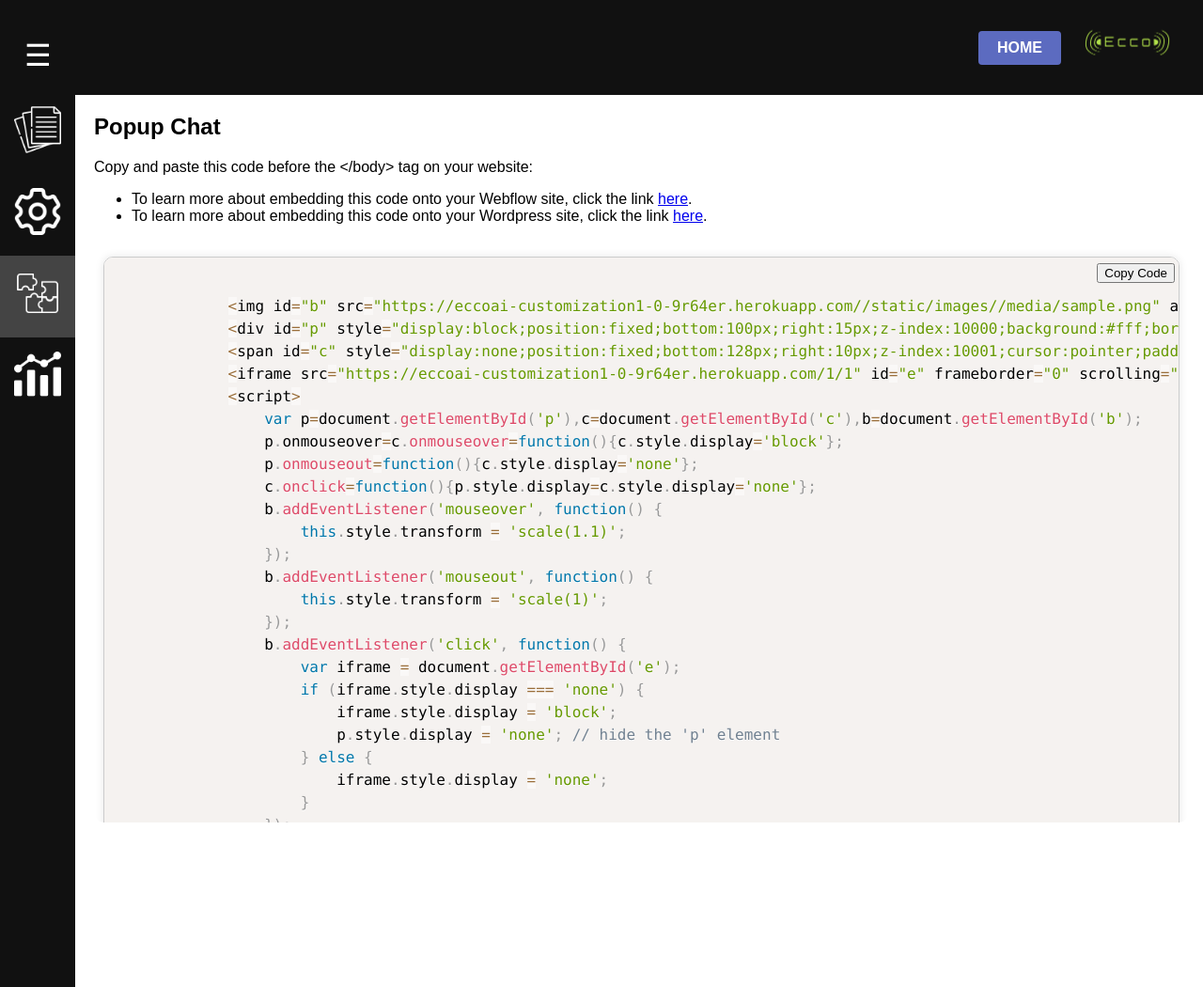
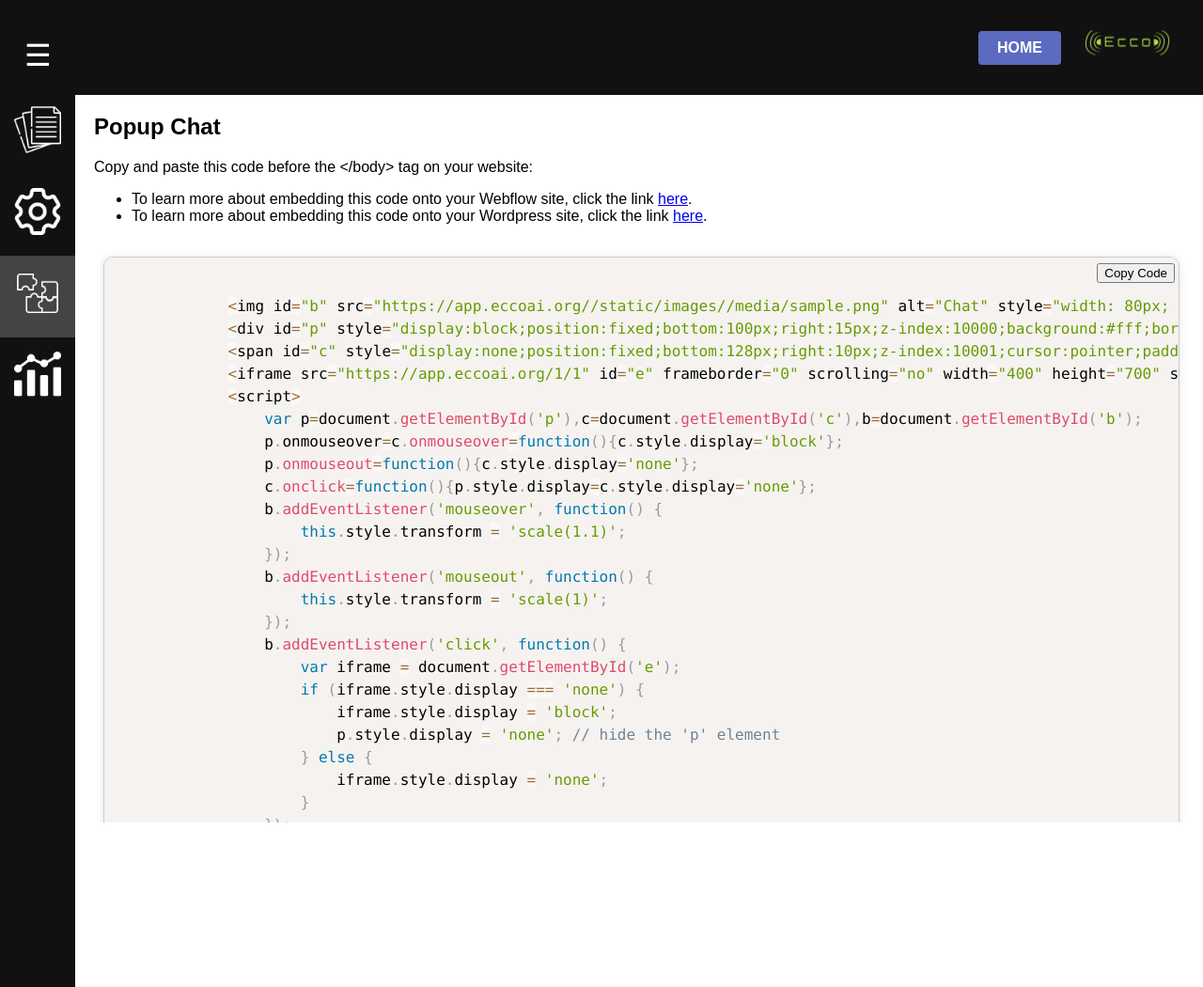
Before and after one commit to philiphess1/CustomerServiceChatbot, a Flask app: page /1/integrations in a window 1280 px wide. Shown: the top 1050 px of the page at 94% size. Run offline with Flask 3, Linux system fonts and the light colour scheme; a user stored in the database is signed in; tables that the repository leaves empty hold one stand-in row (values such as "Sample post"); a database or web service that is not in the repository returns one stand-in record (values such as "Sample title"); some libraries are stand-ins or nearby versions.

Commit message:
Update widget URLs in templates

```diff
--- a/templates/admin.html
+++ b/templates/admin.html
@@ -159,10 +159,10 @@
                 </section>
             </section>
         </div>
-        <img id="b" src="https://eccoai-customization1-0-9r64er.herokuapp.com//static/images/{{ settings.widget_icon }}" alt="Chat" style="width: 80px; height: 80px; position: fixed; bottom: 10px; right: 10px; z-index: 1000; cursor: pointer; transition: transform 0.3s ease-in-out;">
+        <img id="b" src="https://app.eccoai.org//static/images/{{ settings.widget_icon }}" alt="Chat" style="width: 80px; height: 80px; position: fixed; bottom: 10px; right: 10px; z-index: 1000; cursor: pointer; transition: transform 0.3s ease-in-out;">
         <div id="p" style="display:block;position:fixed;bottom:100px;right:15px;z-index:10000;background:#fff;border:1px solid #ccc;padding:10px;border-radius:5px;box-shadow:0 0 10px rgba(0,0,0,.1);">{{ settings['popup_message'] }}</div>
         <span id="c" style="display:none;position:fixed;bottom:128px;right:10px;z-index:10001;cursor:pointer;padding:2px 6px;border-radius:10px;background-color:#dadada;font-family: arial;color: #4e4e4e;">x</span>
-        <iframe src="https://eccoai-customization1-0-9r64er.herokuapp.com/{{ user_id }}/{{ chatbot_id }}" id="e" frameborder="0" scrolling="no" width="400" height="700" style="display: none; position:fixed; bottom:80px; right:0; z-index:9999;"></iframe>
+        <iframe src="https://app.eccoai.org/{{ user_id }}/{{ chatbot_id }}" id="e" frameborder="0" scrolling="no" width="400" height="700" style="display: none; position:fixed; bottom:80px; right:0; z-index:9999;"></iframe>
         <script>
             var p = document.getElementById('p'), c = document.getElementById('c'), b = document.getElementById('b');
             p.onmouseover = c.onmouseover = function() { c.style.display = 'block'; };
--- a/templates/integrations.html
+++ b/templates/integrations.html
@@ -40,10 +40,10 @@
     </ul>
     <div class="code-container">
         <pre><code id="chatbot-code" class="language-javascript">
-            &lt;img id="b" src="https://eccoai-customization1-0-9r64er.herokuapp.com//static/images/{{ settings.widget_icon }}" alt="Chat" style="width: 80px; height: 80px; position: fixed; bottom: 10px; right: 10px; z-index: 1000; cursor: pointer; transition: transform 0.3s ease-in-out;"&gt;
+            &lt;img id="b" src="https://app.eccoai.org//static/images/{{ settings.widget_icon }}" alt="Chat" style="width: 80px; height: 80px; position: fixed; bottom: 10px; right: 10px; z-index: 1000; cursor: pointer; transition: transform 0.3s ease-in-out;"&gt;
             &lt;div id="p" style="display:block;position:fixed;bottom:100px;right:15px;z-index:10000;background:#fff;border:1px solid #ccc;padding:10px;border-radius:5px;box-shadow:0 0 10px rgba(0,0,0,.1);"&gt;{{ settings.popup_message }}&lt;/div&gt;
             &lt;span id="c" style="display:none;position:fixed;bottom:128px;right:10px;z-index:10001;cursor:pointer;padding:2px 6px;border-radius:10px;background-color:#dadada;font-family: arial;color: #4e4e4e;"&gt;x&lt;/span&gt;
-            &lt;iframe src="https://eccoai-customization1-0-9r64er.herokuapp.com/{{ user_id }}/{{ chatbot_id }}" id="e" frameborder="0" scrolling="no" width="400" height="700" style="display: none; position:fixed; bottom:80px; right:0; z-index:9999;"&gt;&lt;/iframe&gt;
+            &lt;iframe src="https://app.eccoai.org/{{ user_id }}/{{ chatbot_id }}" id="e" frameborder="0" scrolling="no" width="400" height="700" style="display: none; position:fixed; bottom:80px; right:0; z-index:9999;"&gt;&lt;/iframe&gt;
             &lt;script&gt;
                 var p=document.getElementById('p'),c=document.getElementById('c'),b=document.getElementById('b');
                 p.onmouseover=c.onmouseover=function(){c.style.display='block'};
--- a/templates/settings.html
+++ b/templates/settings.html
@@ -189,10 +189,10 @@
 
 
 
-    <img id="b" src="https://eccoai-customization1-0-9r64er.herokuapp.com//static/images/{{ settings.widget_icon }}" alt="Chat" style="width: 80px; height: 80px; position: fixed; bottom: 10px; right: 10px; z-index: 1000; cursor: pointer; transition: transform 0.3s ease-in-out;">
+    <img id="b" src="https://app.eccoai.org//static/images/{{ settings.widget_icon }}" alt="Chat" style="width: 80px; height: 80px; position: fixed; bottom: 10px; right: 10px; z-index: 1000; cursor: pointer; transition: transform 0.3s ease-in-out;">
     <div id="p" style="display:block;position:fixed;bottom:100px;right:15px;z-index:10000;background:#fff;border:1px solid #ccc;padding:10px;border-radius:5px;box-shadow:0 0 10px rgba(0,0,0,.1);">{{ settings['popup_message'] }}</div>
     <span id="c" style="display:none;position:fixed;bottom:128px;right:10px;z-index:10001;cursor:pointer;padding:2px 6px;border-radius:10px;background-color:#dadada;font-family: arial;color: #4e4e4e;">x</span>
-    <iframe src="https://eccoai-customization1-0-9r64er.herokuapp.com/{{ user_id }}/{{ chatbot_id }}" id="e" frameborder="0" scrolling="no" width="400" height="700" style="display: none; position:fixed; bottom:80px; right:0; z-index:9999;"></iframe>
+    <iframe src="https://app.eccoai.org/{{ user_id }}/{{ chatbot_id }}" id="e" frameborder="0" scrolling="no" width="400" height="700" style="display: none; position:fixed; bottom:80px; right:0; z-index:9999;"></iframe>
     <script>
         var p = document.getElementById('p'), c = document.getElementById('c'), b = document.getElementById('b');
         p.onmouseover = c.onmouseover = function() { c.style.display = 'block'; };
```
